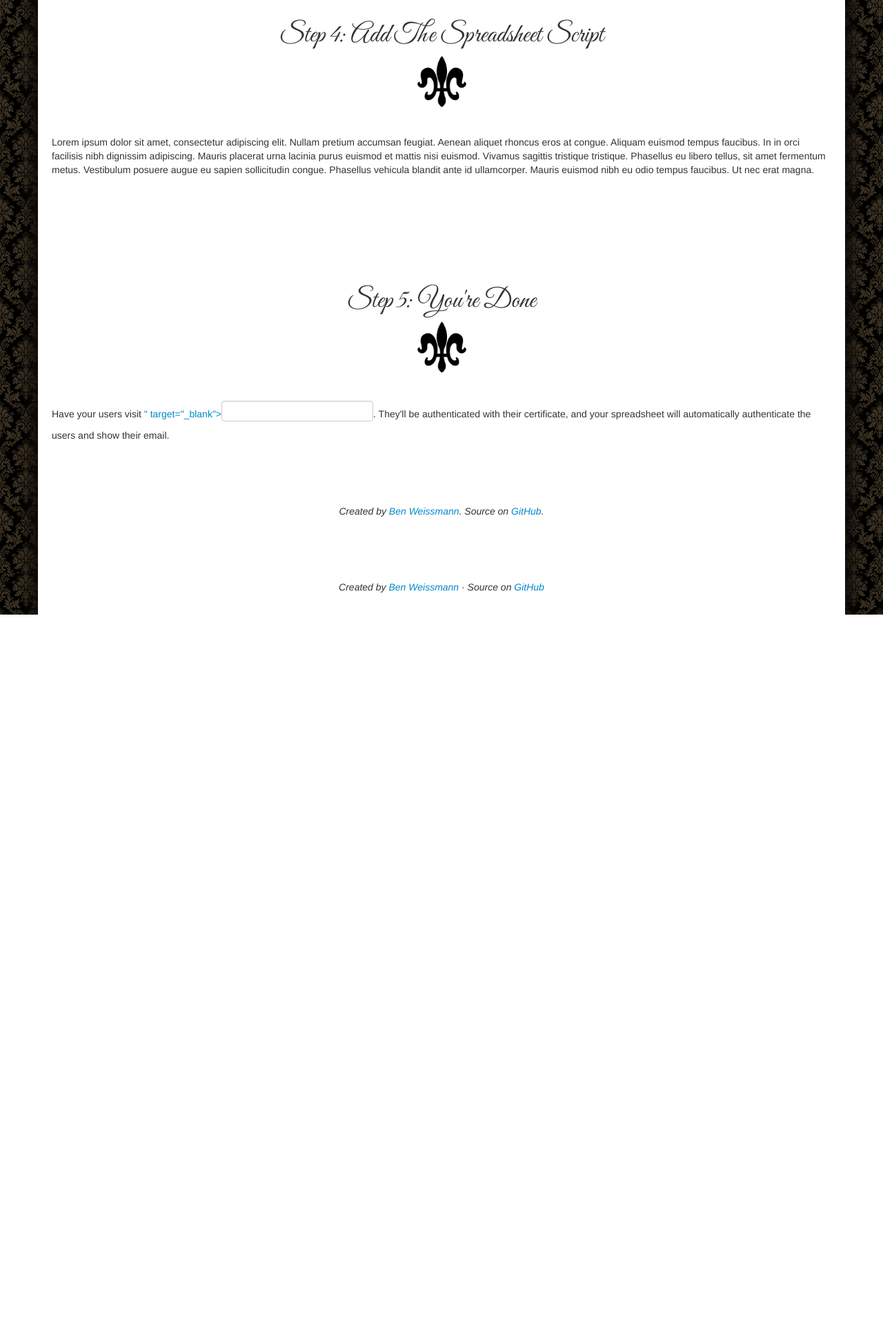
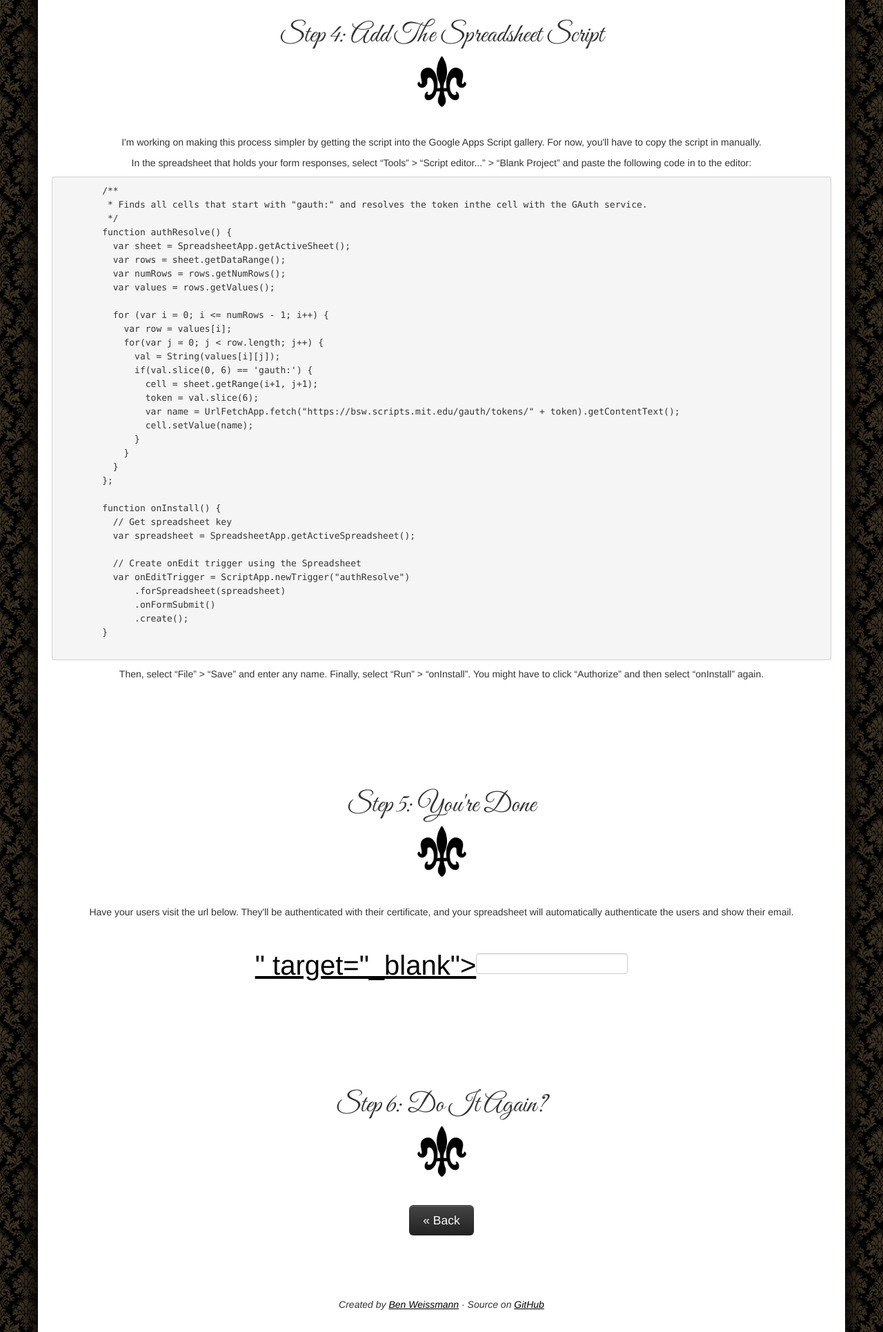
Before and after one commit to benweissmann/gauth, a Django app: template redirector/templates/created.html in a window 1280 px wide. Shown: the part 219-2150 px from the top of the page at 69% size. Before the commit the page ends 1110 px from the top, so only its background shows below. Run offline with Django 3.2, Linux system fonts and the light colour scheme; the template is opened without the code that fills it, so the values that code supplies are empty, except form fields; tables that the repository leaves empty hold one stand-in row (values such as "Sample post"); form fields are guessed from the names that the template uses.

Commit message:
Give instructions to copy+paste code

```diff
--- a/redirector/templates/created.html
+++ b/redirector/templates/created.html
@@ -6,9 +6,71 @@
     </h1>
     <img class="separator" src="static/img/fleur.png" />
 
+    <!--
     <p>
-        Lorem ipsum dolor sit amet, consectetur adipiscing elit. Nullam pretium accumsan feugiat. Aenean aliquet rhoncus eros at congue. Aliquam euismod tempus faucibus. In in orci facilisis nibh dignissim adipiscing. Mauris placerat urna lacinia purus euismod et mattis nisi euismod. Vivamus sagittis tristique tristique. Phasellus eu libero tellus, sit amet fermentum metus. Vestibulum posuere augue eu sapien sollicitudin congue. Phasellus vehicula blandit ante id ullamcorper. Mauris euismod nibh eu odio tempus faucibus. Ut nec erat magna.
+        From the spreadsheet that holds your form's responses, select
+        &ldquo;Tools&rdquo; &gt; &ldquo;Script gallery...&rdquo; from the
+        menu bar. Search for &ldquo;GAuth&rdquo; and click the
+        &ldquo;Install&rdquo; button.
     </p>
+    -->
+
+    <p class="tbd-text">
+        I'm working on making this process simpler by getting the script
+        into the Google Apps Script gallery. For now, you'll have to copy the
+        script in manually.
+    </p>
+
+    <p>
+        In the spreadsheet that holds your form responses, select
+        &ldquo;Tools&rdquo; &gt; &ldquo;Script editor...&rdquo;
+        &gt; &ldquo;Blank Project&rdquo; and paste the following code in to
+        the editor:
+    </p>
+
+    <pre>
+        /**
+         * Finds all cells that start with "gauth:" and resolves the token inthe cell with the GAuth service.
+         */
+        function authResolve() {
+          var sheet = SpreadsheetApp.getActiveSheet();
+          var rows = sheet.getDataRange();
+          var numRows = rows.getNumRows();
+          var values = rows.getValues();
+
+          for (var i = 0; i <= numRows - 1; i++) {
+            var row = values[i];
+            for(var j = 0; j < row.length; j++) {
+              val = String(values[i][j]);
+              if(val.slice(0, 6) == 'gauth:') {
+                cell = sheet.getRange(i+1, j+1);
+                token = val.slice(6);
+                var name = UrlFetchApp.fetch("https://bsw.scripts.mit.edu/gauth/tokens/" + token).getContentText();
+                cell.setValue(name);
+              }
+            }
+          }
+        };
+
+        function onInstall() {
+          // Get spreadsheet key
+          var spreadsheet = SpreadsheetApp.getActiveSpreadsheet();
+
+          // Create onEdit trigger using the Spreadsheet
+          var onEditTrigger = ScriptApp.newTrigger("authResolve")
+              .forSpreadsheet(spreadsheet)
+              .onFormSubmit()
+              .create();
+        }
+    </pre>
+
+    <p>
+        Then, select &ldquo;File&rdquo; &gt; &ldquo;Save&rdquo; and enter any
+        name. Finally, select &ldquo;Run&rdquo; &gt; &ldquo;onInstall&rdquo;.
+        You might have to click &ldquo;Authorize&rdquo; and then select
+         &ldquo;onInstall&rdquo; again.
+    </p>
+
 
     <h1 class="section-header">
         Step 5: You're Done
@@ -16,14 +78,24 @@
     <img class="separator" src="static/img/fleur.png" />
 
     <p>
-        Have your users visit <a href="{{ form.short_url }}" target="_blank">{{form.short_url}}</a>.
+        Have your users visit the url below.
         They'll be authenticated with their certificate, and your spreadsheet
         will automatically authenticate the users and show their email.
     </p>
 
-    <p class="footer">
-        Created by <a href="http://benweissmann.com" target="_blank">Ben
-        Weissmann</a>. Source on <a href="https://github.com/benweissmann/gauth">
-        GitHub</a>.
+    <p class="big-link">
+        <a href="{{ form.short_url }}" target="_blank">{{form.short_url}}</a>
     </p>
+
+    <h1 class="section-header">
+        Step 6: Do It Again?
+    </h1>
+    <img class="separator" src="static/img/fleur.png" />
+
+    <p class="button-p">
+        <a href="." class="btn btn-inverse btn-large">&laquo; Back</a>
+    </p>
+
+
+
 {% endblock %}
--- a/static/css/application.css
+++ b/static/css/application.css
@@ -11,6 +11,7 @@
 
 body {
     background-image: url('../img/bg.jpg');
+    text-align: center;
 }
 
 .container {
@@ -25,7 +26,6 @@
 
 .section-header {
     padding-top: 150px;
-    text-align: center;
     font-family: 'Great Vibes', cursive;
     font-weight: normal;
 }
@@ -36,7 +36,6 @@
 
 .page-header {
     padding-top: 40px;
-    text-align: center;
 }
 
 .title {
@@ -65,12 +64,7 @@
 }
 
 .control-group {
-    text-align: center;
     padding-top: 40px;
-}
-
-p.button-p {
-    text-align: center;
 }
 
 input[type=text]:focus {
@@ -82,6 +76,27 @@
 
 .footer {
     padding-top: 80px;
-    text-align: center;
     font-style: italic;
 }
+
+.big-link {
+    font-size: 40px;
+    padding-top: 40px;
+}
+
+a {
+    color: black;
+    text-decoration: underline;
+}
+
+a.btn {
+    text-decoration: none;
+}
+
+a:hover {
+    text-decoration: none;
+}
+
+pre {
+    text-align: left;
+}
```
Also changed, not shown: redirector/templates/base.html (+2 -6 lines), redirector/templates/index.html (+7 -6 lines), redirector/urlparser.py (added, +9 -0 lines), redirector/views.py (+12 -2 lines), 1 other file.
